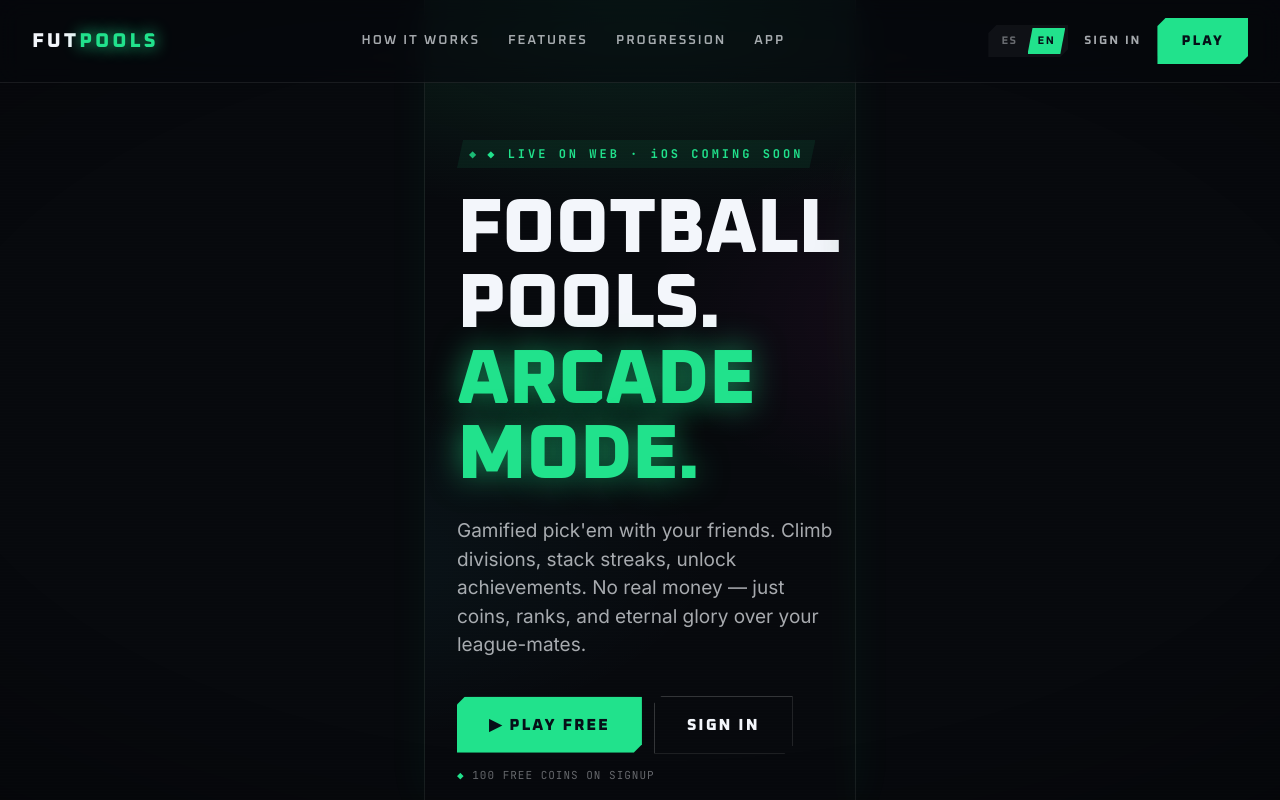
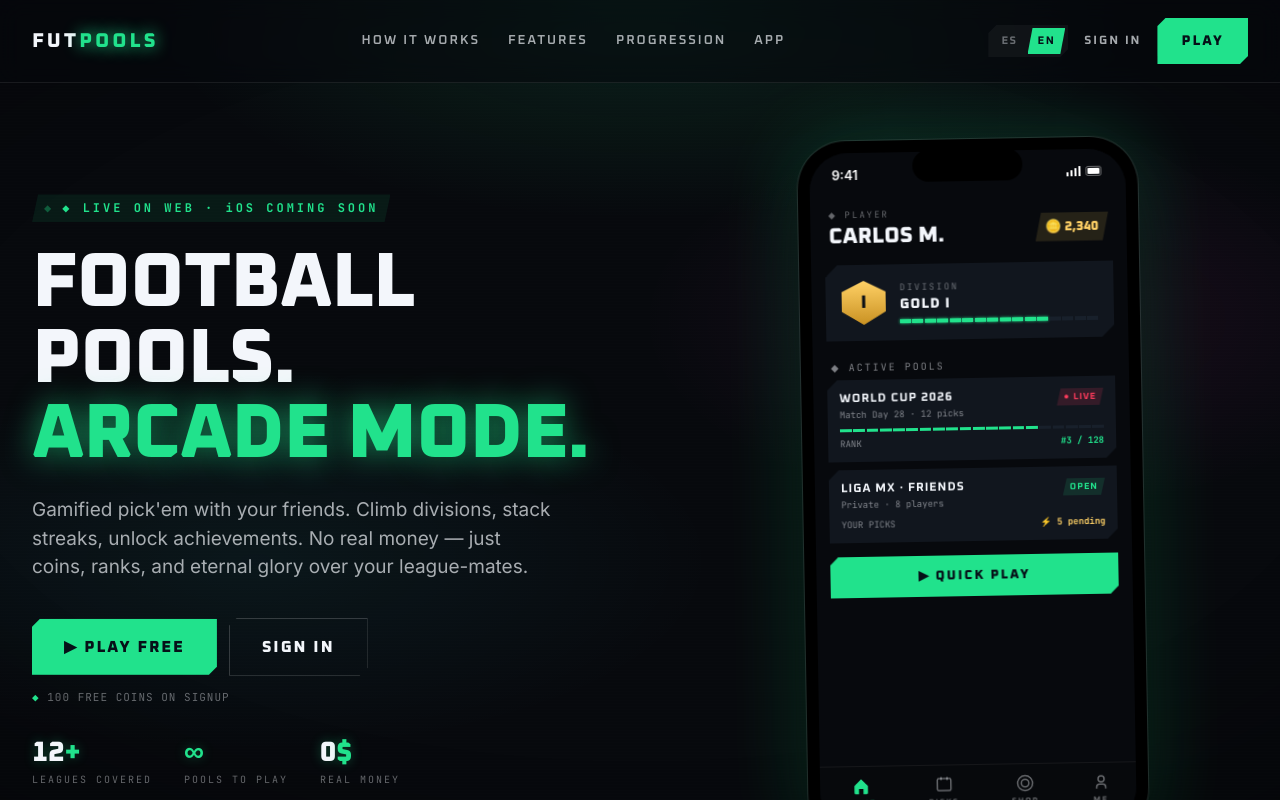
Before and after one commit to RodrigoIbarraSanchez/futpools_proj, a React (Vite) app in the folder futpools_web/: page / in a window 1280 px wide. Shown: the top 800 px of the page. Built offline with nearby package versions, Linux system fonts and the light colour scheme; no server answers; the HTML template or start-up script is replaced by a standard one.

Commit message:
dektop version landing

```diff
--- a/futpools_web/src/index.css
+++ b/futpools_web/src/index.css
@@ -77,8 +77,12 @@ body {
   overflow-x: hidden;
 }
 
+/* The app is mobile-first and lives inside a 430px-wide "phone frame" on
+   desktop. The marketing landing, however, needs the full viewport, so we
+   opt it out of the frame via `:has()` — when #root contains the landing
+   subtree we skip the max-width clamp entirely. */
 @media (min-width: 430px) {
-  #root {
+  #root:not(:has(.fp-landing)) {
     max-width: 430px;
     margin: 0 auto;
     box-shadow: 0 0 40px rgba(33, 226, 140, 0.06), 0 0 0 1px var(--fp-stroke);
```
Also changed, not shown: 5 other files (tests, documents, lock files or other folders).
